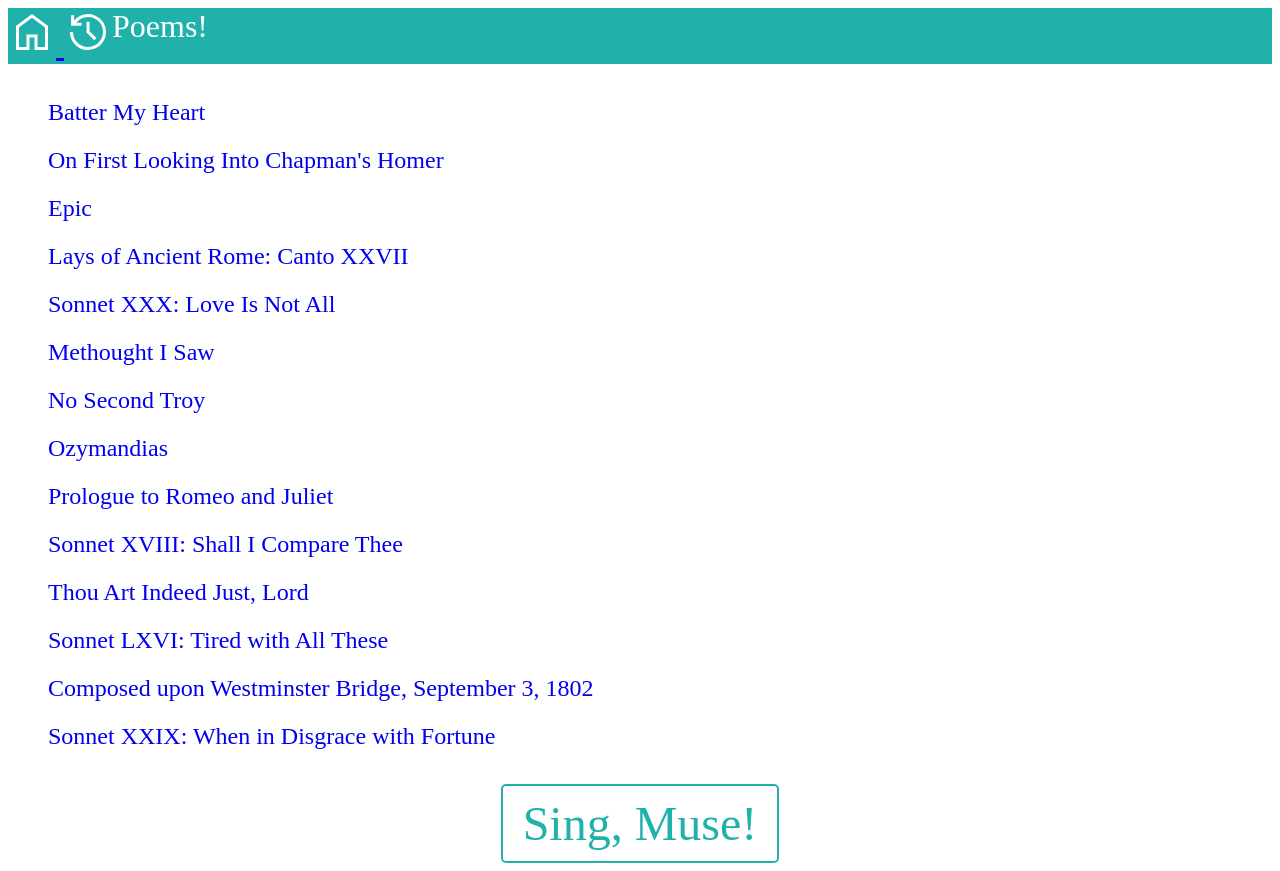
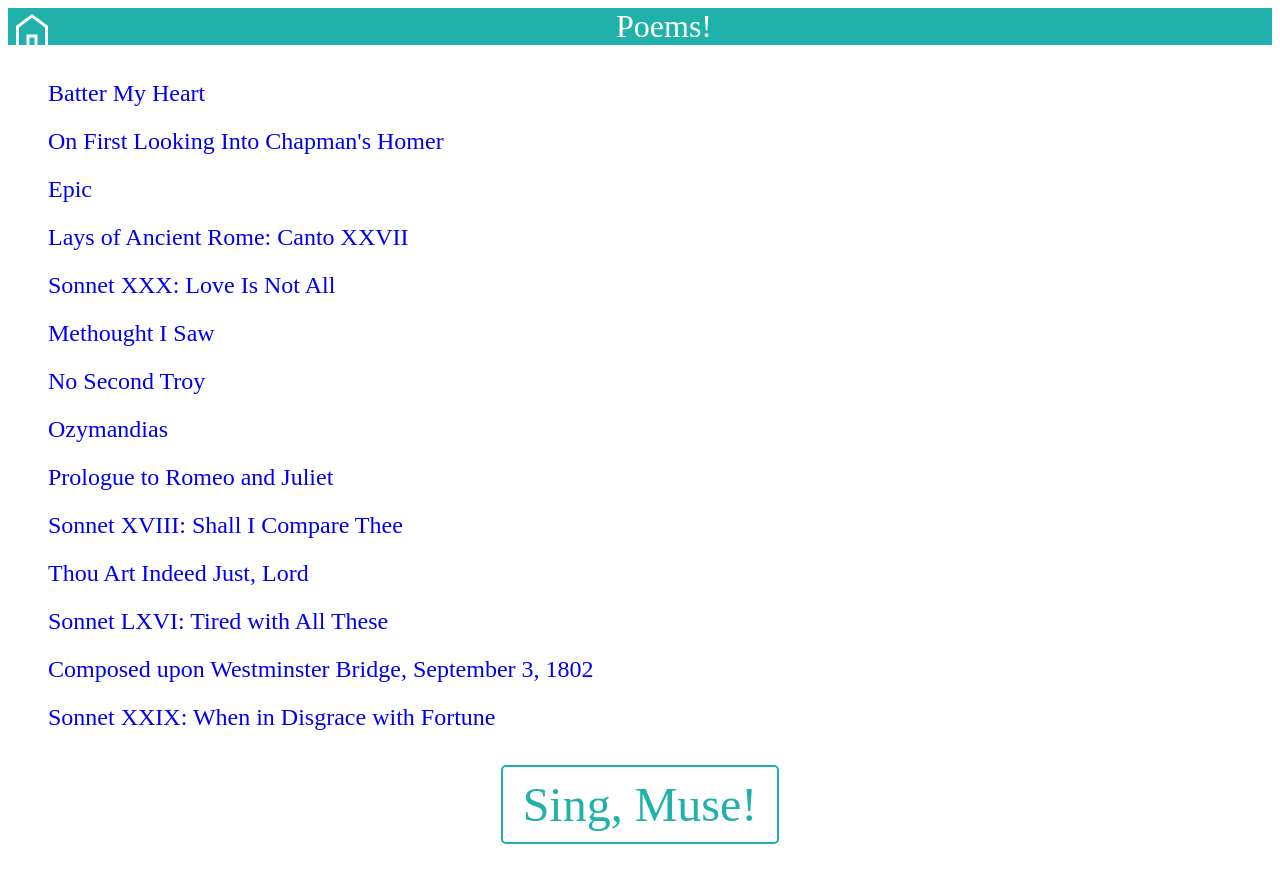
Before and after one commit to amunnelly/randompoems, an Eleventy site: page src/index.md in a window 1280 px wide. Built offline with nearby package versions, Linux system fonts and the light colour scheme; Eleventy itself is replaced by a stand-in of ours; files that its build step writes are made by us from their sources.

Commit message:
experimenting with navbar

```diff
--- a/src/_includes/base.njk
+++ b/src/_includes/base.njk
@@ -12,12 +12,7 @@
 
     <div class="subnav">
         <a href="/">
-        <svg xmlns="http://www.w3.org/2000/svg" fill="#fff" height="48" width="48"><path d="M11 39h7.5V26.5h11V39H37V19.5L24 9.75 11 19.5Zm-3 3V18L24 6l16 12v24H26.5V29.5h-5V42Zm16-17.65Z"/></svg>
-        </a>
-
-        <a onclick="window.history.back()">
-            <svg xmlns="http://www.w3.org/2000/svg" fill="#fff" height="48" width="48"><path d="M23.85 42q-7.45 0-12.65-5.275T6 23.95h3q0 6.25 4.3 10.65T23.85 39q6.35 0 10.75-4.45t4.4-10.8q0-6.2-4.45-10.475Q30.1 9 23.85 9q-3.4 0-6.375 1.55t-5.175 4.1h5.25v3H7.1V7.25h3v5.3q2.6-3.05 6.175-4.8Q19.85 6 23.85 6q3.75 0 7.05 1.4t5.775 3.825q2.475 2.425 3.9 5.675Q42 20.15 42 23.9t-1.425 7.05q-1.425 3.3-3.9 5.75-2.475 2.45-5.775 3.875Q27.6 42 23.85 42Zm6.4-9.85-7.7-7.6v-10.7h3v9.45L32.4 30Z"/></svg>
-        </a>
+        <svg xmlns="http://www.w3.org/2000/svg" fill="#fff" height="48" width="48"><path d="M11 39h7.5V26.5h11V39H37V19.5L24 9.75 11 19.5Zm-3 3V18L24 6l16 12v24H26.5V29.5h-5V42Zm16-17.65Z"/></svg></a>
     </div>
     <div class="title">
     {{ title }}
@@ -29,5 +24,6 @@
 <body>
 
   {{ content | safe }}
+
 </body>
 </html>
--- a/src/css/style.css
+++ b/src/css/style.css
@@ -1,26 +1,31 @@
 .navbar{
-    display: flex;
+    display: block;
     margin: auto;
     font: 2rem "Bodoni 72", serif;
+    text-align: center;
     background-color: lightseagreen;
     color: white;
-    text-align: center;
+    height: fit-content;
 }
 
 .subnav{
-    display: inline;
+    float: left;
+}
+
+.title{
+    color: white;
 }
 
 .poet{
-    font-size: 1rem;
-    display: block;
+    font-size: 1.5rem;
+    float: right;
     text-align: right;
     padding-right: 1rem;
 }
 
 .poem{
     margin-left: 3rem;
-    font: 1.5em "Garamond", serif;
+    font: 1rem "Verdana", san-serif;
 }
 
 .poem > p {
@@ -48,7 +53,7 @@ li > a:hover, a:visited, a:active {
     font: 3em "Bodoni 72", serif;
 }
 
-#random > a:link, a:visited {
+#random > a:link {
     background-color: white;
     color: lightseagreen;
     border: 2px solid lightseagreen;
```
